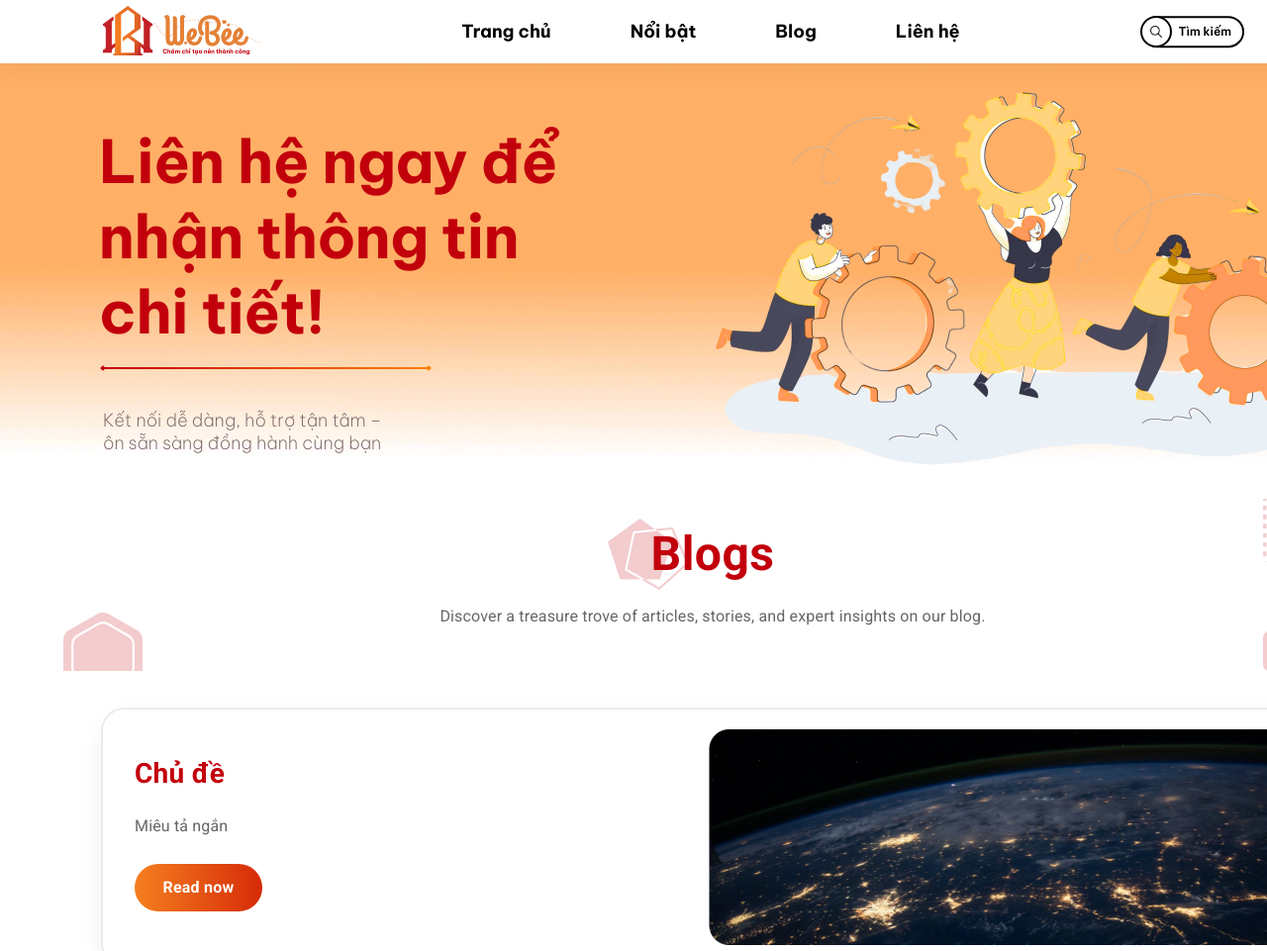
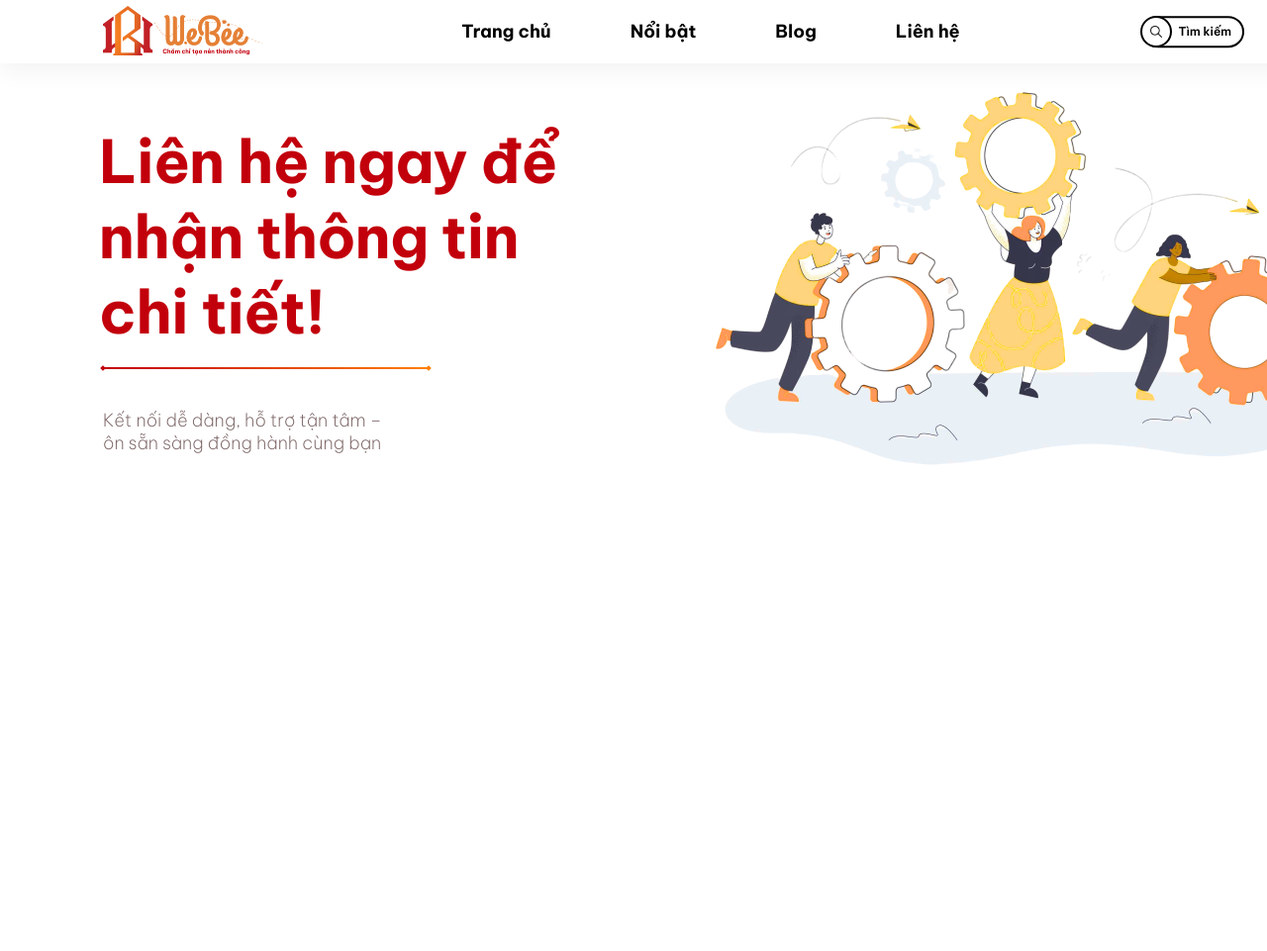
Before and after one commit to LVThanh6/project-webee, a plain HTML site: page public/pages/blogs/blogs.html in a window 1280 px wide. Shown: the top 961 px of the page at 99% size. Drawn offline with Linux system fonts and the light colour scheme.

Commit message:
upload 2

```diff
--- a/public/pages/blogs/blogs.css
+++ b/public/pages/blogs/blogs.css
@@ -34,8 +34,8 @@
     padding-top: 61px;
     position: relative;
     width: 100%;
-    height: 440px;
-    background-image: url(../../assets/img/blogs/selection1/bg.jpg);
+    height: 1000px;
+    background: url(../../assets/img/blogs/selection1/bg.jpg) no-repeat contain;
     background-size: cover;
 }
 
```
